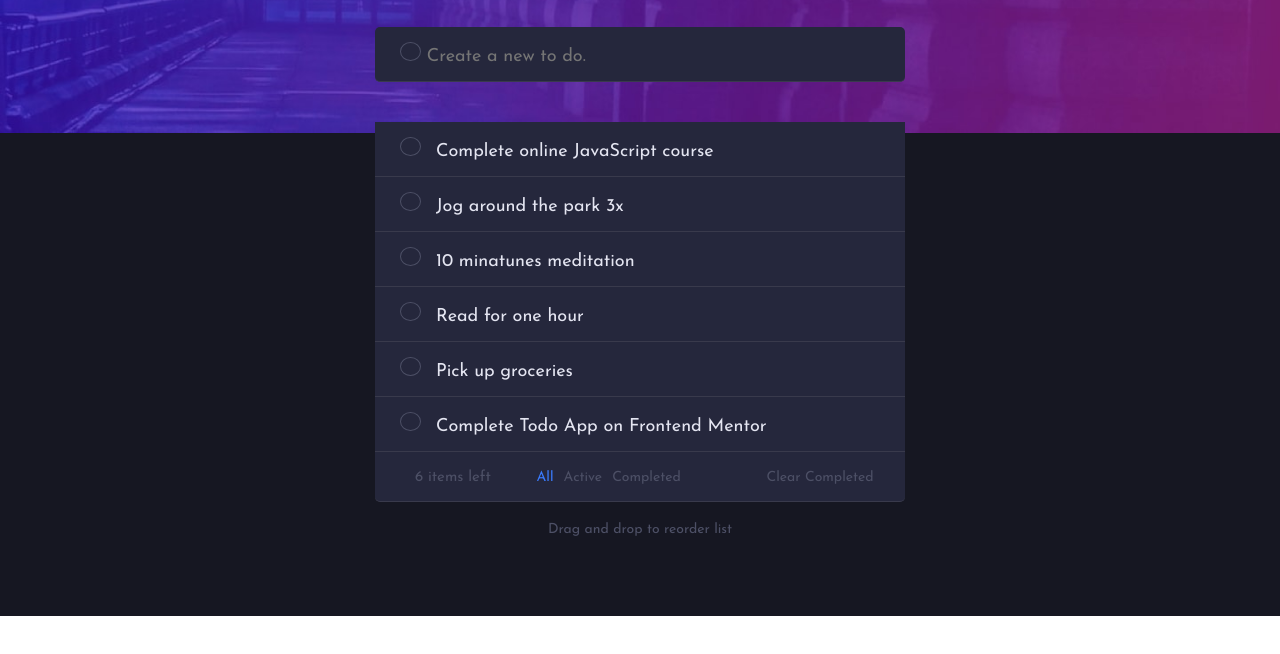
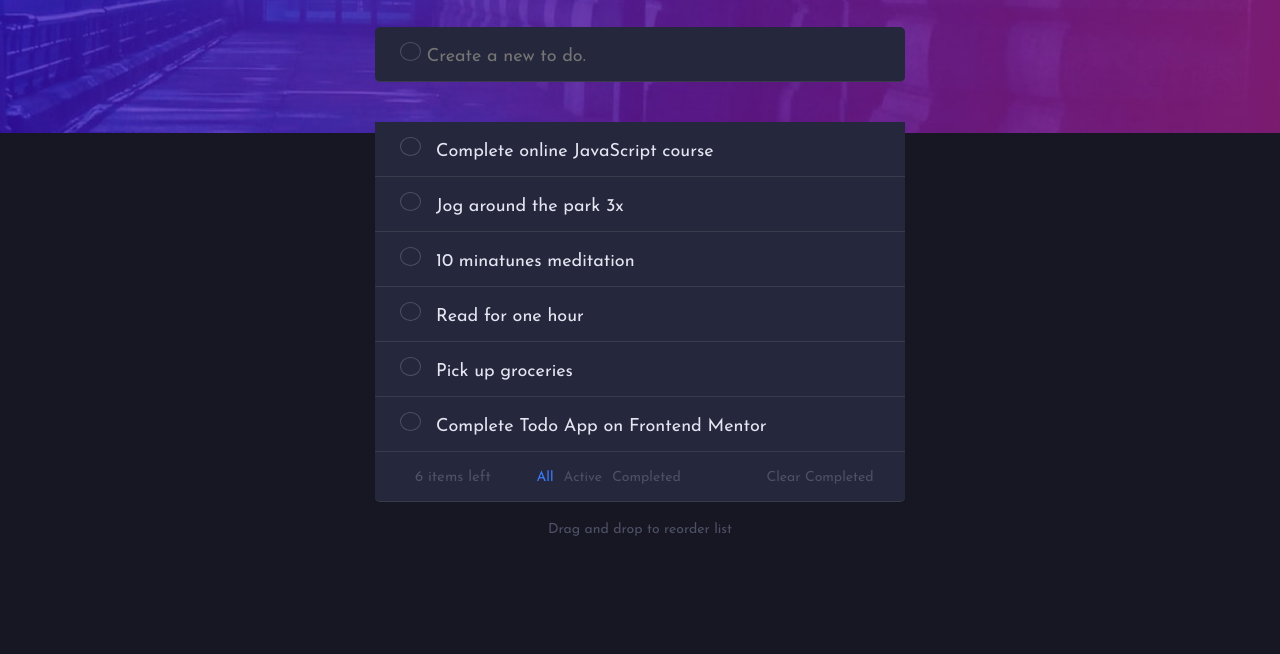
Before and after one commit to johannes191919/todo-app-main, a plain HTML site: page index.html in a window 1280 px wide. Shown: the part 134-788 px from the top of the page. Drawn offline with nearby package versions, Linux system fonts and the light colour scheme.

```diff
--- a/style.css
+++ b/style.css
@@ -45,7 +45,7 @@
 
     .container {
 
-        height: 75.0rem;
+        height: 90.0rem;
         overflow: scroll;
         position: relative;
 
```
